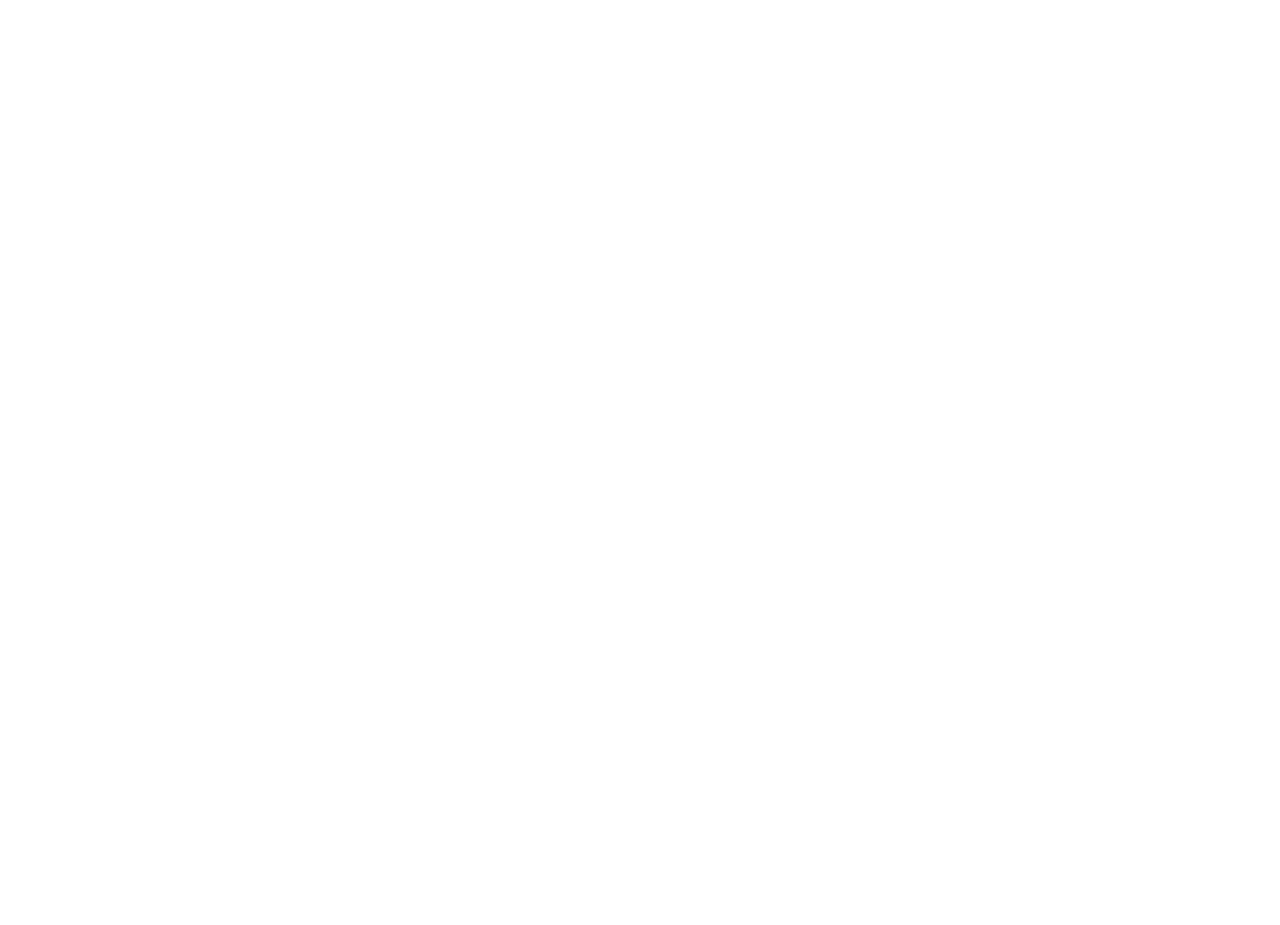
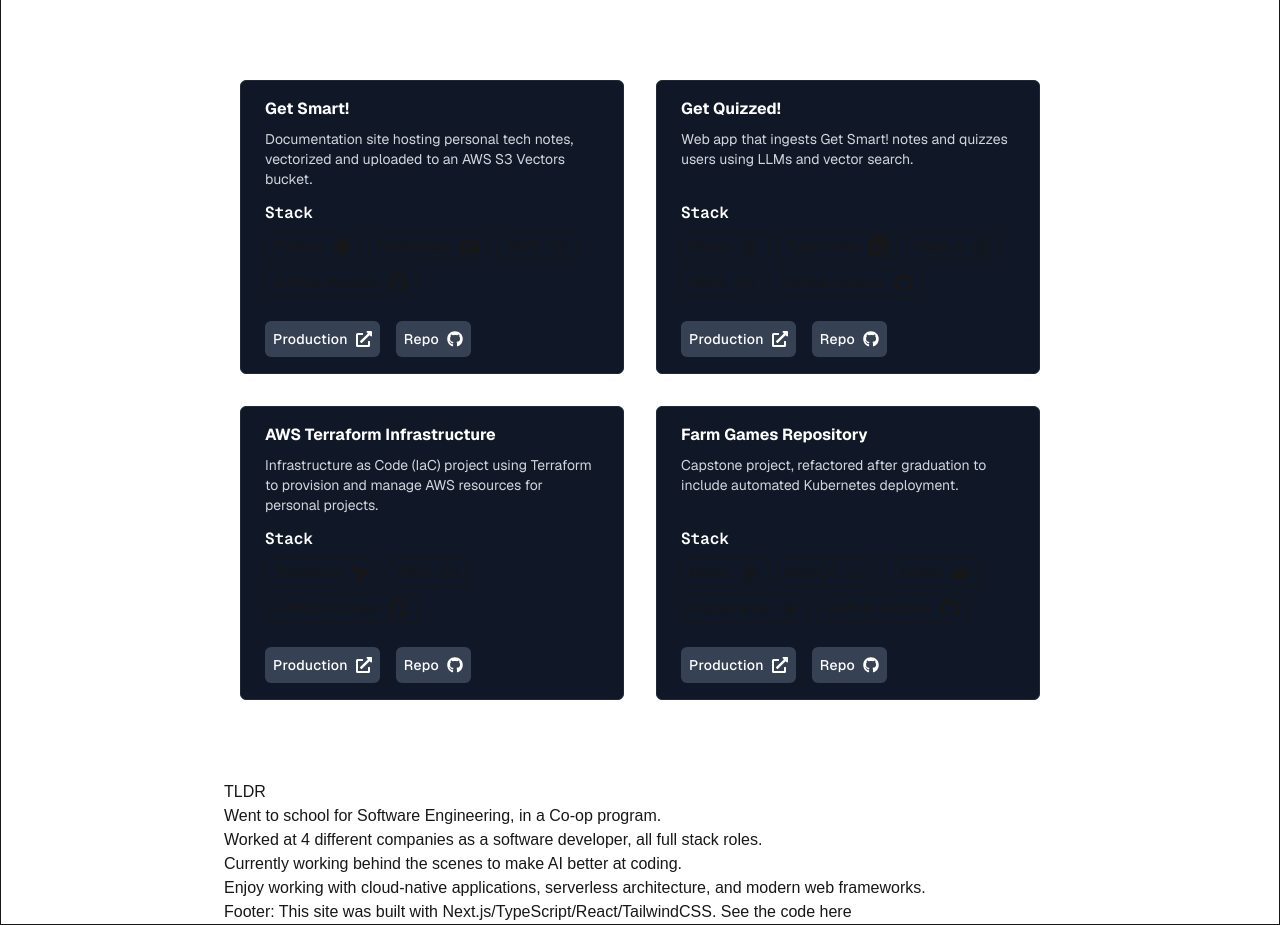
Before and after one commit to justinklein2001/justinklein.ca, a Next.js app in the folder portfolio/: page / in a window 1280 px wide. Shown: the part 1840-2765 px from the top of the page. Before the commit the page ends 1645 px from the top, so only its background shows below. Built offline with nearby package versions, Linux system fonts and the light colour scheme.

Commit message:
projects + partial cleanup

```diff
--- a/portfolio/app/page.tsx
+++ b/portfolio/app/page.tsx
@@ -1,6 +1,8 @@
 "use client";
 import { ExperienceSection } from "@/sections/ExperienceSection";
 import { HeroSection } from "@/sections/HeroSection";
+import { ProjectSection } from "@/sections/ProjectSection";
+import { SummarySection } from "@/sections/SummartSection";
 
 
 export default function Home() {
@@ -17,6 +19,8 @@
       >
         <HeroSection/>
         <ExperienceSection/>
+        <ProjectSection/>
+        <SummarySection/>
       </div>
     </main>
   );
--- a/portfolio/components/ExperienceTabs.tsx
+++ b/portfolio/components/ExperienceTabs.tsx
@@ -18,6 +18,7 @@
   bullets: string[];
   iconLogo: string;
   location?: string;
+  stack?: string[];
 }
 
 // Define the structure for the tab content
@@ -39,6 +40,7 @@
           title: "Software Development Domain Expert (Contract)",
           subtitle: "Data Annotation",
           date: "Apr 2024 - Present",
+
           bullets: [
             "Developed and operationalized RAG (Retrieval-Augmented Generation) systems in production full-stack environments (Node, Postgres).",
             "Analyzed and improved LLM reliability through systematic fault-pattern research.",
@@ -46,6 +48,7 @@
           ],
           iconLogo: "/da.jpeg",
           location: "Remote",
+          stack: ["React", "Python", "Postgres", "Docker"],
         },
         {
           title: "Software Developer (Co-op)",
@@ -58,6 +61,7 @@
           ],
           iconLogo: "/adknown.jpeg",
           location: "Guelph, ON",
+          stack: ["React", "PHP", "MySQL", "AWS", "Docker"],
         },
         {
           title: "Software Developer (Co-op)",
@@ -70,6 +74,7 @@
           ],
           iconLogo: "/tulip.jpeg",
           location: "Kitchener, ON",
+          stack: ["React", "PHP", "MySQL","Docker"],
         },
         {
           title: "Software Developer (Co-op)",
@@ -81,6 +86,7 @@
           ],
           iconLogo: "/ncr.jpeg",
           location: "Waterloo, ON",
+          stack: ["React", "Spring", "Docker"],
         },
         {
           title: "Web Developer (Co-op)",
@@ -92,6 +98,7 @@
           ],
           iconLogo: "/heart_stroke.png",
           location: "Toronto, ON",
+          stack: ["React", "Node.js", "MySQL"],
         },
       ],
     },
@@ -195,7 +202,13 @@
                                 <span className="text-gray-500 ml-2">| {event.location}</span>
                             )}
                         </Typography>
-
+                        {event.stack && (
+                            <div className="mt-1">
+                                <Typography variant="lead" className="font-mono text-xs text-gray-100">
+                                    <b>Stack:</b> {event.stack.join(", ")}
+                                </Typography>
+                            </div>
+                        )}
                         {/* Bullet Points */}
                         <ul className="list-disc space-y-1 ml-5 mt-2">
                             {event.bullets.map((bullet, bulletIndex) => (
--- /dev/null
+++ b/portfolio/components/ProjectCard.tsx
@@ -0,0 +1,68 @@
+// ProjectCard.tsx (Helper Component)
+import {
+  Card,
+  CardHeader,
+  CardBody,
+  CardFooter,
+  Typography,
+  Button,
+} from "@material-tailwind/react";
+
+import Image from "next/image";
+import React from "react";
+import { FaExternalLinkAlt, FaGithub } from "react-icons/fa";
+import { TechStackMap as techStack } from "../types/tech-stack";
+import { Project } from "../types/project";
+
+interface ProjectCardProps {
+  project: Project
+}
+  export function ProjectCard({ project }: ProjectCardProps) {
+  return (
+    <Card className="mx-auto bg-gray-900 border border-gray-800 hover:-translate-y-1 transition-all duration-300 rounded-md">
+      <CardBody className="py-4 px-6 flex flex-col justify-between">
+        <div className="h-26">
+          <Typography variant="h5" color="white" className="mb-2 font-bold">
+            {project.title}
+          </Typography>
+          <Typography className="text-gray-300 text-sm mb-3">
+            {project.shortDescription}
+          </Typography>
+        </div>
+        <div className="md:h-20">
+          <Typography variant="h5" color="white" className="mb-2 font-mono">
+            Stack
+          </Typography>
+          <div className="flex flex-wrap gap-2 mt-auto">
+            {project.techStack.map((tech, index) => (
+              <div key={index} className="flex items-center justify-center gap-2 border rounded-md px-2 py-px">
+                {techStack.get(tech)?.title}
+                {React.createElement(techStack.get(tech)?.icon, { className: "w-5 h-5" })}
+              </div>
+            ))}
+          </div>
+        </div>
+      </CardBody>
+      <CardFooter className="md:pt-6 pb-4 px-6 flex items-center gap-4">
+            <a href={project.liveLink} target="_blank" rel="noopener noreferrer">
+                <Button
+                    variant="filled"
+                    className="flex items-center gap-2 bg-gray-700  text-white rounded-md px-2 py-2 hover:bg-white/10 hover:translate-x-1 transition-all duration-300 focus:ring-0 normal-case text-sm font-medium tracking-wide"
+                >
+                    <span>Production</span>
+                    <FaExternalLinkAlt className="h-4 w-4" />
+                </Button>
+            </a>
+              <a href={project.githubLink} target="_blank" rel="noopener noreferrer">
+                <Button
+                    variant="filled"
+                    className="flex items-center gap-2 bg-gray-700 text-white rounded-md px-2 py-2 hover:bg-white/10 hover:translate-x-1 transition-all duration-300 focus:ring-0 normal-case text-sm font-medium tracking-wide"
+                >
+                    <span>Repo</span>
+                    <FaGithub className="h-4 w-4" />
+                </Button>
+            </a>
+      </CardFooter>
+    </Card>
+  );
+}
--- a/portfolio/sections/HeroSection.tsx
+++ b/portfolio/sections/HeroSection.tsx
@@ -13,7 +13,7 @@
         <SocialButtons />
         <LiveProjects />
       </div>
-      <div className="grid-column">
+      <div className="grid-column mt-10 md:mt-0">
         <Image
           width={460}
           height={460}
--- /dev/null
+++ b/portfolio/sections/ProjectSection.tsx
@@ -0,0 +1,26 @@
+"use client";
+import { Typography } from "@material-tailwind/react";
+import { ProjectCard } from "../components/ProjectCard";
+import { ProjectsData } from "../types/project";
+
+export function ProjectSection() {
+
+    return (
+        <div className="w-full py-12 md:py-20">
+            <div className="mx-auto px-4">
+                <Typography variant="h2" color="white" className="text-3xl font-bold mb-10 text-left">
+                    My Projects
+                </Typography>
+
+                <div className="grid grid-cols-1 md:grid-cols-2 gap-8">
+                    {ProjectsData.map((project) => (
+                        <div key={project.id}>
+                             <ProjectCard project={project}/>
+                        </div>
+                    ))}
+                </div>
+
+            </div>
+        </div>
+    );
+}
--- /dev/null
+++ b/portfolio/sections/SummartSection.tsx
@@ -0,0 +1,12 @@
+export function SummarySection() {
+    return (
+        <div>
+            <h1>TLDR</h1>
+            <ul>Went to school for Software Engineering, in a Co-op program.</ul>
+            <ul>Worked at 4 different companies as a software developer, all full stack roles.</ul>
+            <ul>Currently working behind the scenes to make AI better at coding.</ul>
+            <ul>Enjoy working with cloud-native applications, serverless architecture, and modern web frameworks.</ul>
+            <h4>Footer: This site was built with Next.js/TypeScript/React/TailwindCSS. See the code here</h4>
+        </div>
+    );
+};
--- /dev/null
+++ b/portfolio/types/index.ts
@@ -0,0 +1,2 @@
+export * from "./tech-stack"
+export * from "./project"
--- /dev/null
+++ b/portfolio/types/project.ts
@@ -0,0 +1,43 @@
+export interface Project {
+  id: number;
+  title: string;
+  shortDescription: string;
+  techStack: string[];
+  liveLink?: string;
+  githubLink?: string;
+}
+
+export const ProjectsData: Project[] = [
+    {
+        id: 1,
+        title: "Get Smart!",
+        shortDescription: "Documentation site hosting personal tech notes, vectorized and uploaded to an AWS S3 Vectors bucket.",
+        techStack: ["Python", "Markdown", "AWS", "GitHub Actions"],
+        liveLink: "#",
+        githubLink: "#",
+    },
+    {
+        id: 2,
+        title: "Get Quizzed!",
+        shortDescription: "Web app that ingests Get Smart! notes and quizzes users using LLMs and vector search.",
+        techStack: ["React", "TypeScript", "Next.js", "AWS", "GitHub Actions"],
+        liveLink: "#",
+        githubLink: "#",
+    },
+    {
+        id: 3,
+        title: "AWS Terraform Infrastructure",
+        shortDescription: "Infrastructure as Code (IaC) project using Terraform to provision and manage AWS resources for personal projects.",
+        techStack: ["Terraform", "AWS", "GitHub Actions"],
+        liveLink: "#",
+        githubLink: "#",
+    },
+    {
+        id: 4,
+        title: "Farm Games Repository",
+        shortDescription: "Capstone project, refactored after graduation to include automated Kubernetes deployment.",
+        techStack: ["React", "MySQL", "Docker", "Kubernetes", "GitHub Actions"],
+        liveLink: "#",
+        githubLink: "#",
+    }
+];
--- /dev/null
+++ b/portfolio/types/tech-stack.ts
@@ -0,0 +1,37 @@
+import { FaAws, FaDocker, FaGithub, FaJava, FaMarkdown, FaNode, FaPython, FaReact } from "react-icons/fa";
+import { SiMysql, SiTerraform, SiTypescript } from "react-icons/si";
+import { IoLogoJavascript } from "react-icons/io5";
+import { RiNextjsLine, RiTailwindCssFill } from "react-icons/ri";
+import { AiOutlineKubernetes } from "react-icons/ai";
+import { MdOutlinePhp } from "react-icons/md";
+
+export enum TechStackCategory {
+    Frontend = "Frontend",
+    Backend = "Backend",
+    DevOps = "DevOps",
+}
+export interface TechStack {
+    title: string;
+    icon: React.ElementType;
+    color: string;
+    category: TechStackCategory;
+}
+
+export const TechStackMap: Map<string, TechStack> = new Map([
+    ["React", { title: "React", icon: FaReact, color: "text-blue-500", category: TechStackCategory.Frontend }],
+    ["Next.js", { title: "Next.js", icon: RiNextjsLine, color: "text-black", category: TechStackCategory.Frontend }],
+    ["TypeScript", { title: "TypeScript", icon: SiTypescript, color: "text-blue-600", category: TechStackCategory.Frontend }],
+    ["JavaScript", { title: "JavaScript", icon: IoLogoJavascript, color: "text-yellow-400", category: TechStackCategory.Frontend }],
+    ["Tailwind CSS", { title: "Tailwind CSS", icon: RiTailwindCssFill, color: "text-teal-400", category: TechStackCategory.Frontend }],
+    ["Markdown", { title: "Markdown", icon: FaMarkdown, color: "text-gray-400", category: TechStackCategory.Frontend }],
+    ["Node.js", { title: "Node.js", icon: FaNode, color: "text-green-600", category: TechStackCategory.Backend }],
+    ["Python", { title: "Python", icon: FaPython, color: "text-yellow-500", category: TechStackCategory.Backend }],
+    ["MySQL", { title: "MySQL", icon: SiMysql, color: "text-blue-700", category: TechStackCategory.Backend }],
+    ["PHP", { title: "PHP", icon: MdOutlinePhp, color: "text-purple-600", category: TechStackCategory.Backend }],
+    ["Spring Boot", { title: "Spring Boot", icon: FaJava, color: "text-green-700", category: TechStackCategory.Backend }],
+    ["AWS", { title: "AWS", icon: FaAws, color: "text-orange-500", category: TechStackCategory.DevOps }],
+    ["Docker", { title: "Docker", icon: FaDocker, color: "text-blue-400", category: TechStackCategory.DevOps }],
+    ["Terraform", { title: "Terraform", icon: SiTerraform, color: "text-blue-400", category: TechStackCategory.DevOps }],
+    ["Kubernetes", { title: "Kubernetes", icon: AiOutlineKubernetes, color: "text-blue-400", category: TechStackCategory.DevOps }],
+    ["GitHub Actions", { title: "GitHub Actions", icon: FaGithub, color: "text-black", category: TechStackCategory.DevOps }],
+]);
```
Also changed, not shown: 1 other file (tests, documents, lock files or other folders).
